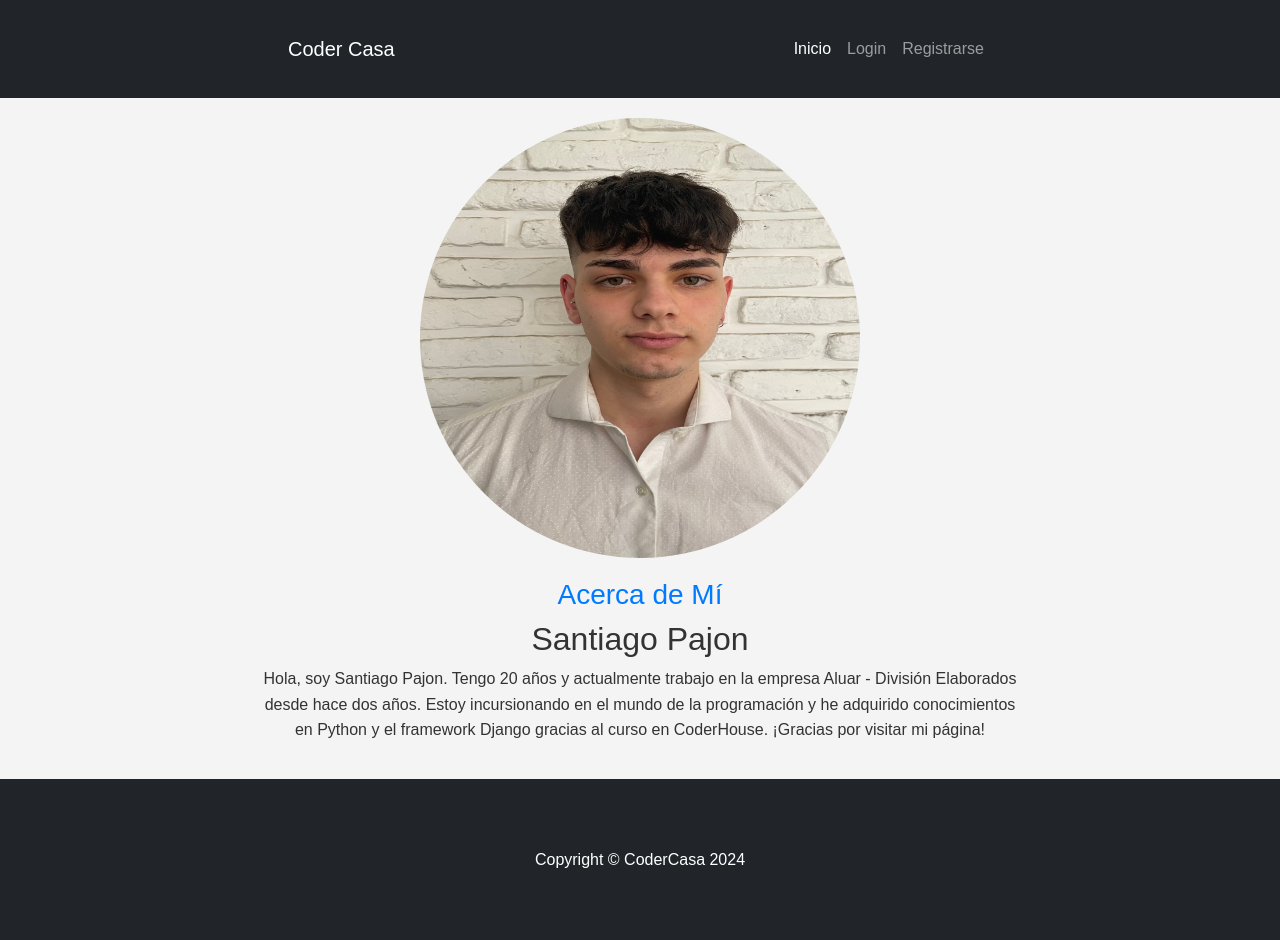
After one commit to SantiPajon/Escuela, a Django app: template Clase/templates/Clase/about.html in a window 1280 px wide. The commit adds this page. Run offline with Django 3.2, Linux system fonts and the light colour scheme; the template is opened without the code that fills it, so the values that code supplies are empty; some libraries are stand-ins or nearby versions.

Commit message:
feat: Ultimos cambios antes de entregar

```diff
--- a/Clase/models.py
+++ b/Clase/models.py
@@ -16,7 +16,7 @@ class Estudiante(models.Model):
     nombre = models.CharField(max_length=255)
     apellido = models.CharField(max_length=255)
     nacimiento = models.DateField(null=True, blank=True)
-    materia = models.ForeignKey(Curso, on_delete=models.SET_NULL,null=True)
+    materia = models.ForeignKey(Curso, on_delete=models.CASCADE,null=True)
     inscripcion = models.DateTimeField(default=timezone.now)
 
 
--- /dev/null
+++ b/Clase/templates/Clase/about.html
@@ -0,0 +1,40 @@
+{% extends 'core/base.html' %}
+{% load static %}
+{% block content %}
+
+
+<style>
+    body {
+        font-family: Arial, sans-serif;
+        line-height: 1.6;
+        margin: 0;
+        padding: 0;
+        background-color: #f4f4f4;
+        color: #333;
+    }
+    .container {
+        max-width: 800px;
+        margin: auto;
+        padding: 20px;
+        text-align: center;
+    }
+    img {
+        border-radius: 50%;
+        width: 440px;
+        height: 440px; /* Establecer la altura igual al ancho */
+        margin-bottom: 20px;
+    }
+    h3 {
+        color: #007bff;
+    }
+</style>
+</head>
+<body>
+<div class="container">
+    <img src="{% static 'core/img/Fotocamisa.jpg' %}" alt="Foto de Santiago Pajon">
+    <h3>Acerca de Mí</h3>
+    <h2>Santiago Pajon</h2>
+    <p>Hola, soy Santiago Pajon. Tengo 20 años y actualmente trabajo en la empresa Aluar - División Elaborados desde hace dos años. Estoy incursionando en el mundo de la programación y he adquirido conocimientos en Python y el framework Django gracias al curso en CoderHouse. ¡Gracias por visitar mi página!</p>
+</div>
+</body>
+{% endblock content %}
--- a/Clase/urls.py
+++ b/Clase/urls.py
@@ -14,7 +14,8 @@ from Clase.views import (
     EstudianteDelete,
     ProfesorDelete,
     ProfesorUpdate,
-    ProfesorCreate)
+    ProfesorCreate,
+    about)
 
 app_name = "Clase"
 
@@ -34,4 +35,5 @@ urlpatterns = [
     path("profesor/delete/<int:pk>", ProfesorDelete.as_view(), name="profesor_delete"),
     path("profesor/update/<int:pk>", ProfesorUpdate.as_view(), name="profesor_update"),
     path("profesor/create", ProfesorCreate.as_view(), name="profesor_create"),
+    path("Clase/about",about,name="about")
 ]
--- a/Clase/views.py
+++ b/Clase/views.py
@@ -110,3 +110,6 @@ class ProfesorCreate(CreateView):
     model = Profesor
     form_class = ProfesorForm
     success_url = reverse_lazy("Clase:profesor_list")
+
+def about(request):
+    return render(request,"Clase/about.html")
--- a/core/templates/core/base.html
+++ b/core/templates/core/base.html
@@ -35,6 +35,7 @@
                             <button type="submit" class="btn btn-dark ">Logout</button>
                             </form>
                         </li>
+                        <li class="nav-item"><a class="nav-link" href="{% url 'Clase:about' %}">About</a></li>
                         {% else %}
                         <li class="nav-item"><a class="nav-link" href="{% url 'core:login' %}">Login</a></li>
                         <li class="nav-item"><a class="nav-link" href="{% url 'core:register' %}">Registrarse</a></li>
```
Also changed, not shown: Clase/migrations/0005_alter_estudiante_materia.py (added), core/static/core/img/Fotocamisa.jpg (added), db.sqlite3.
